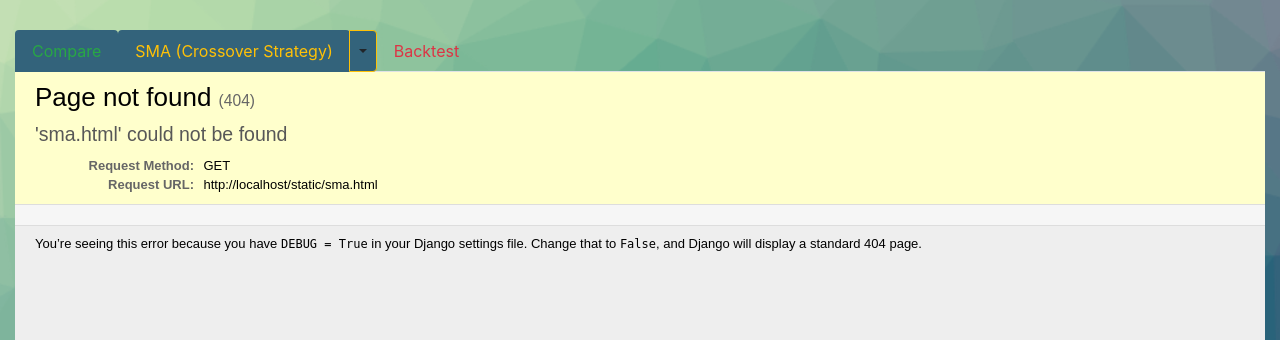
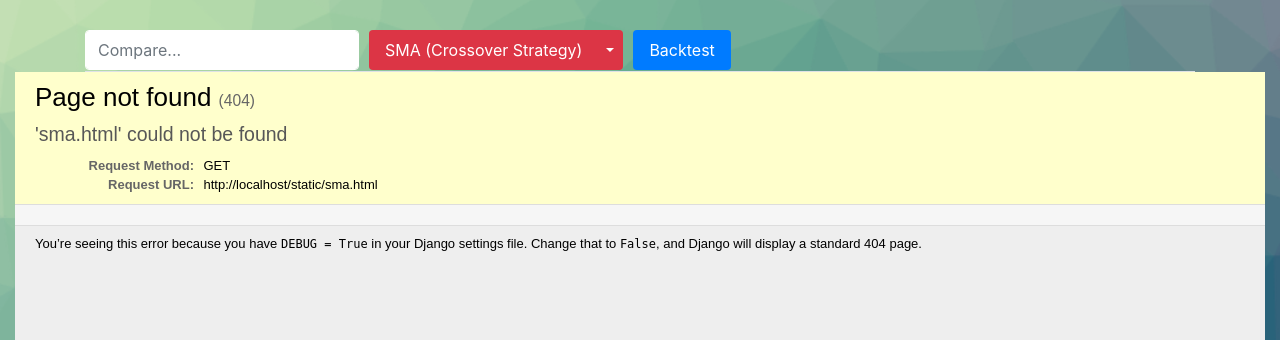
Before and after one commit to mehrakartik/sma-crossover-strategy, a Django app: page /smacs/ in a window 1280 px wide. Shown: the part 86-426 px from the top of the page. Run offline with Django 3.2, Linux system fonts and the light colour scheme; some libraries are stand-ins or nearby versions.

Commit message:
chart size,nav size and button colors updated

```diff
--- a/mysite/templates/SMACS.html
+++ b/mysite/templates/SMACS.html
@@ -79,21 +79,28 @@
 <div class="container-fluid">
 
 
+<div style="margin-top: 30px;" class="container">
+      <ul class="nav nav-tabs" >
+        <li class="nav-item">
+         <form class="form-inline" action="/compare" method="get">
 
-  <div style="margin-top: 30px;">
-      <ul class="nav nav-tabs">
-        <li class="nav-item">
-          <a class="nav-link text-success" href="/datasets" style="background-color: #33637B;">Compare</a>
+
+
+    <!-- <label for="inputPassword2" class="sr-only">Password</label> -->
+    <input type="text" name="text" class="form-control"  placeholder="Compare..." style="height: 40px;border-color:white;background-color: white;text-shadow:11;">
+
+
+</form>
         </li>
 
-        <li class="nav-item active">
+        <li class="nav-item ">
           <!-- <a class="nav-link active" href="#">SMA (Crossover Strategy)</a> -->
            <div class="btn-group drodown">
 
-                  <a class="nav-link text-warning" data-toggle="tooltip" data-placement="top" title="It will show you the simple moving average of 40 days and 100 days" href="/smacs" style="background-color: #33637B;">SMA (Crossover Strategy)</a>
+                  <a class="nav-link btn btn-danger" data-toggle="tooltip" data-placement="top" title="It will show you the simple moving average of 40 days and 100 days" href="/smacs" style="margin-left: 10px;border: none;margin-bottom: 2px;">SMA (Crossover Strategy)</a>
 
-                    <button type="button" class="btn btn-warning dropdown-toggle dropdown-toggle-split" data-toggle="dropdown" aria-haspopup="true" aria-expanded="false" data-toggle="tooltip" data-placement="top" title="You can choose  manually short and long window here!" style="background-color: #33637B;">
-                      <span class="sr-only">Toggle Dropdown</span>
+                    <button type="button" class="btn btn-danger dropdown-toggle dropdown-toggle-split" data-toggle="dropdown" aria-haspopup="true" aria-expanded="false" data-toggle="tooltip" data-placement="top" title="You can choose  manually short and long window here!" style="border:none;margin-bottom: 2px;">
+                      <span class="sr-only" >Toggle Dropdown</span>
                     </button>
                     <div class="dropdown-menu">
       <!-- Dropdown menu links -->
@@ -120,7 +127,7 @@
             </form>
         </li>
         <li class="nav-item">
-        <a class="nav-link text-danger" href="/backtest">Backtest</a>
+        <a class="nav-link btn btn-primary" href="/backtest" style="margin-left: 10px;border:none;margin-bottom: 2px;" data-toggle="tooltip" data-placement="top" title="You can backtest here the sma Strategy!">Backtest</a>
 
         </li>
       </ul>
```
